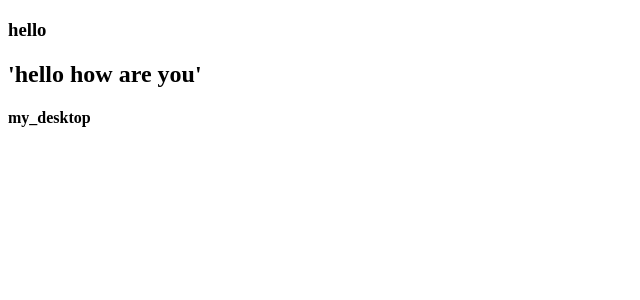
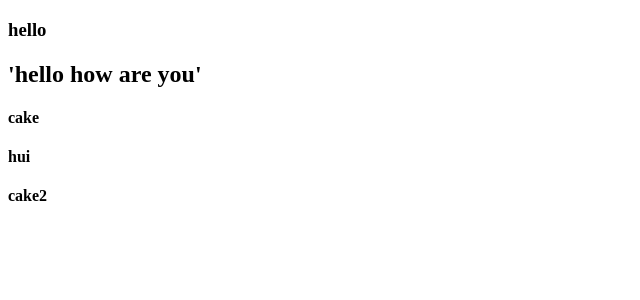
Before and after one commit to tuxlimr/React-with-Project, a React (Create React App) app: page / in a window 1280 px wide. Shown: the top 300 px of the page, without its empty margins (0-640 px from the left). Built offline with nearby package versions, Linux system fonts and the light colour scheme.

Commit message:
Props.name with Div

```diff
--- a/src/App.js
+++ b/src/App.js
@@ -1,18 +1,21 @@
 import React from 'react';
 
 function App() {
-  return  (<div>
+  return (<div>
     <h3>hello</h3>
     <h2>'hello how are you'</h2>
-    <Folder food="cake" drink="coffee" />
+    <Folder name="cake" name1="hui" />
+    <Folder name="cake2" />
   </div>);
 
 }
 
 const Folder = (props) => {
-  console.log(props)
-  const name = 'my_desktop'
-  return <h4> {name} </h4>
+  return (<div>
+    <h4> {props.name} </h4>
+    <h4> {props.name1} </h4>
+  </div>
+  )
 
 }
 
```
